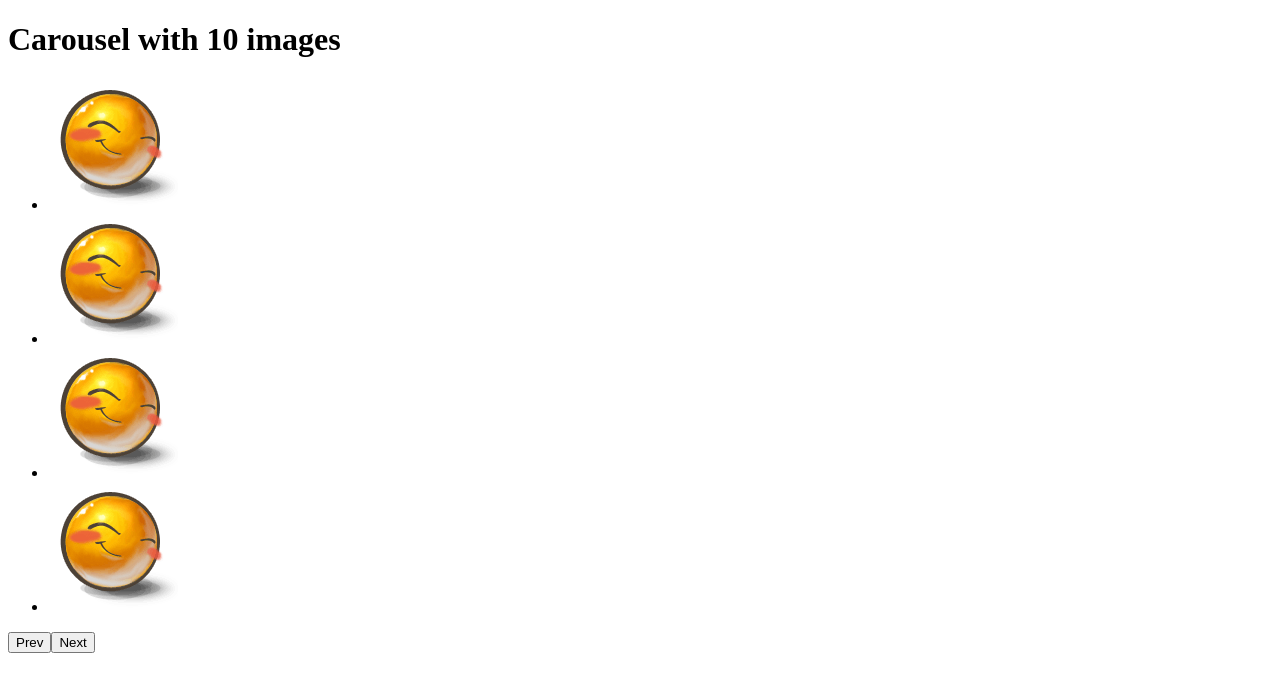
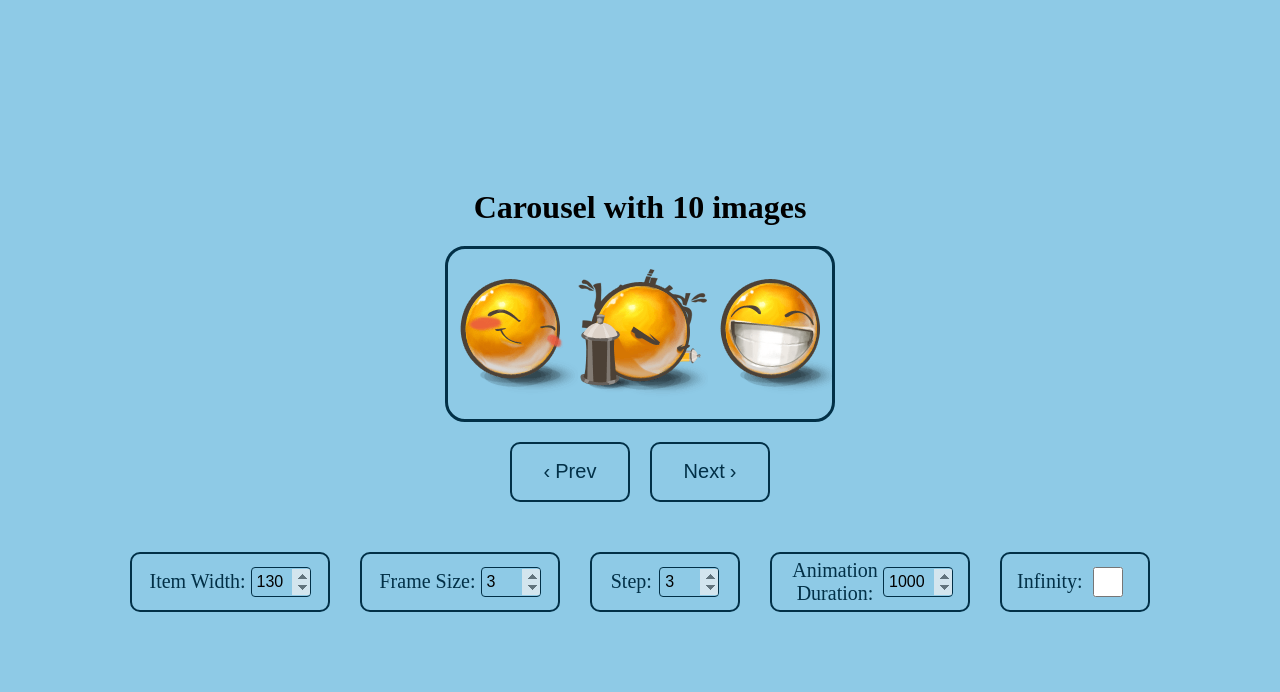
Before and after one commit to mate-academy/react_carousel, a React (Create React App) app: page / in a window 1280 px wide. Shown: the top 692 px of the page. Built offline with nearby package versions, Linux system fonts and the light colour scheme; the HTML template or start-up script is replaced by a standard one.

Commit message:
Solution

```diff
--- a/package.json
+++ b/package.json
@@ -17,7 +17,7 @@
     "@mate-academy/cypress-tools": "^1.0.4",
     "@mate-academy/eslint-config-react": "*",
     "@mate-academy/eslint-config-react-typescript": "*",
-    "@mate-academy/scripts": "^1.2.1",
+    "@mate-academy/scripts": "^1.2.8",
     "@mate-academy/students-ts-config": "*",
     "@mate-academy/stylelint-config": "*",
     "@types/node": "^17.0.23",
--- a/src/App.scss
+++ b/src/App.scss
@@ -1 +1,79 @@
-// style go here
+* {
+  box-sizing: border-box;
+  margin: 0;
+  transition-duration: 1s;
+}
+
+.App {
+  text-align: center;
+  background-color: #8ecae6;
+  height: 100vh;
+  padding: 10px 20px;
+  display: flex;
+  flex-direction: column;
+  align-items: center;
+  justify-content: center;
+
+  &__btn {
+    display: flex;
+    gap: 30px;
+    justify-content: center;
+    align-items: center;
+  }
+
+  &__label {
+    text-align: center;
+    display: flex;
+    justify-content: space-around;
+    align-items: center;
+    color: #023047;
+    background-color: transparent;
+    width: 200px;
+    height: 60px;
+    padding: 0 15px;
+    font-size: 20px;
+    font-weight: 500;
+    cursor: pointer;
+    outline: none;
+    border: 2px solid #023047;
+    border-radius: 10px;
+  }
+
+  &__label > input {
+    background-color: transparent;
+    width: 60px;
+    height: 30px;
+    line-height: 1.65;
+    float: left;
+    display: block;
+    padding: 0;
+    padding-left: 5px;
+    margin: 0;
+    border: 1px solid #023047;
+    font-size: 1rem;
+    border-radius: 4px;
+  }
+
+  input::-webkit-outer-spin-button,
+  input::-webkit-inner-spin-button {
+    margin: 0;
+    opacity: 0.7;
+    scale: 1.4;
+  }
+
+  &__label:last-child {
+    width: 150px;
+  }
+
+  &__label:nth-child(3) {
+    width: 150px;
+  }
+
+  &__label > input:focus {
+    outline: none;
+  }
+
+  &__title {
+    color: 023047;
+  }
+}
--- a/src/App.tsx
+++ b/src/App.tsx
@@ -1,13 +1,18 @@
-import React from 'react';
+import { Component } from 'react';
 import './App.scss';
-import Carousel from './components/Carousel';
+import { Carousel } from './components/Carousel';
 
 interface State {
   images: string[];
+  step: number;
+  frameSize: number;
+  itemWidth: number;
+  animationDuration: number;
+  infinity: boolean;
 }
 
-class App extends React.Component<{}, State> {
-  state = {
+class App extends Component<{}, State> {
+  state: Readonly<State> = {
     images: [
       './img/1.png',
       './img/2.png',
@@ -20,17 +25,137 @@ class App extends React.Component<{}, State> {
       './img/9.png',
       './img/10.png',
     ],
+    step: 3,
+    frameSize: 3,
+    itemWidth: 130,
+    animationDuration: 1000,
+    infinity: false,
   };
 
   render() {
-    const { images } = this.state;
+    const {
+      images,
+      step,
+      frameSize,
+      itemWidth,
+      animationDuration,
+      infinity,
+    } = this.state;
 
     return (
       <div className="App">
         {/* eslint-disable-next-line */}
-        <h1>Carousel with {images.length} images</h1>
+        <h1 className="App__title" data-cy="title">Carousel with {images.length} images</h1>
 
-        <Carousel />
+        <Carousel
+          images={images}
+          step={step}
+          frameSize={frameSize}
+          itemWidth={itemWidth}
+          animationDuration={animationDuration}
+          infinity={infinity}
+        />
+
+        <div className="App__btn">
+          <label
+            htmlFor="itemWidthId"
+            className="App__label"
+          >
+            Item Width:
+            <input
+              name="itemWidthId"
+              type="number"
+              value={itemWidth}
+              min={130}
+              max={250}
+              step={10}
+              onChange={(event) => {
+                this.setState({
+                  itemWidth: +event.target.value,
+                });
+              }}
+            />
+          </label>
+
+          <label
+            htmlFor="frameSizeId"
+            className="App__label"
+          >
+            Frame Size:
+            <input
+              name="frameSizeId"
+              type="number"
+              value={frameSize}
+              min={1}
+              max={images.length}
+              step={1}
+              onChange={(event) => {
+                this.setState({
+                  frameSize: +event.target.value,
+                });
+              }}
+            />
+          </label>
+
+          <label
+            htmlFor="stepId"
+            className="App__label"
+          >
+            Step:
+            <input
+              name="stepId"
+              type="number"
+              value={step}
+              min={1}
+              max={images.length}
+              step={1}
+              onChange={(event) => {
+                this.setState({
+                  step: +event.target.value,
+                });
+              }}
+            />
+          </label>
+
+          <label
+            htmlFor="animationDurationId"
+            className="App__label"
+          >
+            Animation Duration:
+            <input
+              name="animationDurationId"
+              type="number"
+              value={animationDuration}
+              min={500}
+              max={5000}
+              step={500}
+              style={{
+                width: '70px',
+              }}
+              onChange={(event) => {
+                this.setState({
+                  animationDuration: +event.target.value,
+                });
+              }}
+            />
+          </label>
+
+          <label
+            htmlFor="infinity"
+            className="App__label"
+          >
+            Infinity:
+            <input
+              name="infinity"
+              type="checkbox"
+              onChange={(event) => {
+                this.setState({
+                  infinity: event.target.checked,
+                });
+              }}
+            />
+          </label>
+        </div>
       </div>
     );
   }
--- a/src/components/Carousel.scss
+++ b/src/components/Carousel.scss
@@ -1 +1,50 @@
-// style go here
+.Carousel {
+  margin: 0 auto 50px;
+
+  &__list {
+    display: flex;
+    overflow: hidden;
+    padding: 20px 0;
+    margin: 20px auto;
+    border: 3px solid #023047;
+    border-radius: 20px;
+  }
+
+  &__item {
+    display: flex;
+    justify-content: space-around;
+  }
+
+  &__btn {
+    margin-top: 10px;
+    display: flex;
+    gap: 20px;
+    justify-content: center;
+    align-items: center;
+  }
+
+  &__button {
+    text-align: center;
+    display: flex;
+    gap: 5px;
+    justify-content: center;
+    align-items: center;
+    color: #023047;
+    background-color: transparent;
+    width: 120px;
+    height: 60px;
+    font-size: 20px;
+    font-weight: 500;
+    cursor: pointer;
+    outline: none;
+    border: 2px solid #023047;
+    border-radius: 10px;
+    transition-duration: 800ms;
+
+    &:hover {
+      transform: scale(1.2);
+      box-shadow: 0 3px 15px 0 rgba(0,0,0,0.75);
+      transition-duration: 800ms;
+    }
+  }
+}
--- a/src/components/Carousel.tsx
+++ b/src/components/Carousel.tsx
@@ -1,18 +1,114 @@
-import React from 'react';
+import { Component } from 'react';
 import './Carousel.scss';
 
-const Carousel: React.FC = () => (
-  <div className="Carousel">
-    <ul className="Carousel__list">
-      <li><img src="./img/1.png" alt="1" /></li>
-      <li><img src="./img/1.png" alt="2" /></li>
-      <li><img src="./img/1.png" alt="3" /></li>
-      <li><img src="./img/1.png" alt="4" /></li>
-    </ul>
+type Props = {
+  images: string[],
+  step: number;
+  frameSize: number;
+  itemWidth: number;
+  animationDuration: number;
+  infinity: boolean;
+};
 
-    <button type="button">Prev</button>
-    <button type="button">Next</button>
-  </div>
-);
+type State = {
+  currentItemIndex: number,
+};
 
-export default Carousel;
+export class Carousel extends Component<Props, State> {
+  state = {
+    currentItemIndex: 0,
+  };
+
+  handleButton = (step: number) => () => {
+    const { images, frameSize } = this.props;
+    const { currentItemIndex } = this.state;
+    const lastItemIndex = images.length - frameSize;
+    const firstItemIndex = 0;
+    let nextItemIndex = currentItemIndex + step;
+
+    if (step < 0) {
+      if (currentItemIndex === firstItemIndex) {
+        nextItemIndex = lastItemIndex;
+      } else if (nextItemIndex < firstItemIndex) {
+        nextItemIndex = firstItemIndex;
+      }
+    }
+
+    if (step > 0) {
+      if (currentItemIndex === lastItemIndex) {
+        nextItemIndex = firstItemIndex;
+      } else if (nextItemIndex > lastItemIndex) {
+        nextItemIndex = lastItemIndex;
+      }
+    }
+
+    this.setState(() => ({
+      currentItemIndex: nextItemIndex,
+    }));
+  };
+
+  render() {
+    const {
+      images,
+      step,
+      frameSize,
+      itemWidth,
+      animationDuration,
+      infinity,
+    } = this.props;
+
+    const { currentItemIndex } = this.state;
+
+    return (
+      <div
+        className="Carousel"
+        style={{
+          width: `${frameSize * itemWidth}px`,
+          transition: `${animationDuration}ms`,
+        }}
+      >
+        <ul className="Carousel__list">
+          {images.map((img, index) => (
+            <li
+              className="Carousel__item"
+              key={img}
+              style={{
+                transform: `translateX(${-currentItemIndex * itemWidth}px)`,
+                transition: `${animationDuration}ms`,
+              }}
+            >
+              <img
+                width={itemWidth}
+                src={img}
+                alt={`emoji-${index + 1}`}
+              />
+            </li>
+          ))}
+        </ul>
+        <div className="Carousel__btn">
+          <button
+            className="Carousel__button"
+            disabled={currentItemIndex <= 0 && !infinity}
+            type="button"
+            onClick={this.handleButton(-step)}
+          >
+            <span className="Carousel__arrow">&#8249;</span>
+            Prev
+          </button>
+          <button
+            className="Carousel__button"
+            disabled={
+              currentItemIndex >= images.length - frameSize && !infinity
+            }
+            data-cy="next"
+            type="button"
+            onClick={this.handleButton(step)}
+          >
+            Next
+            <span className="Carousel__arrow">&#8250;</span>
+          </button>
+        </div>
+      </div>
+    );
+  }
+}
```
Also changed, not shown: 2 other files (tests, documents, lock files or other folders).
